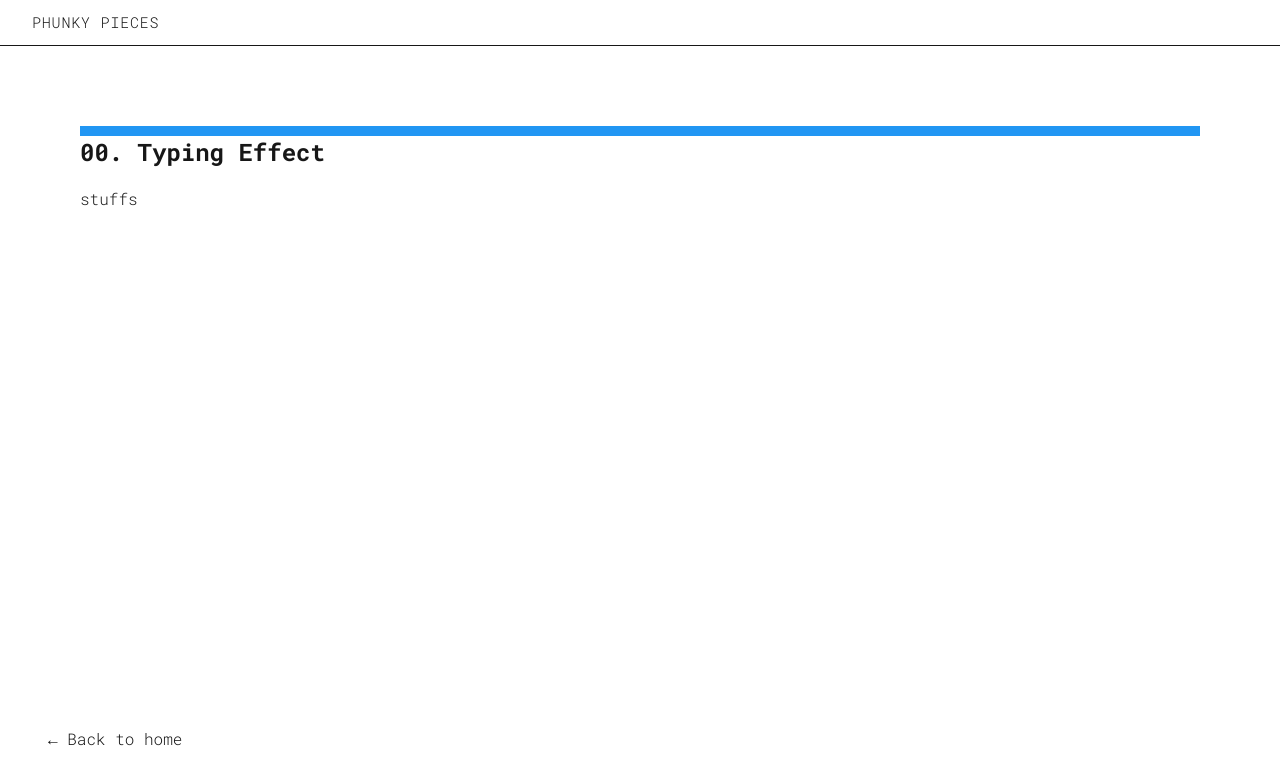
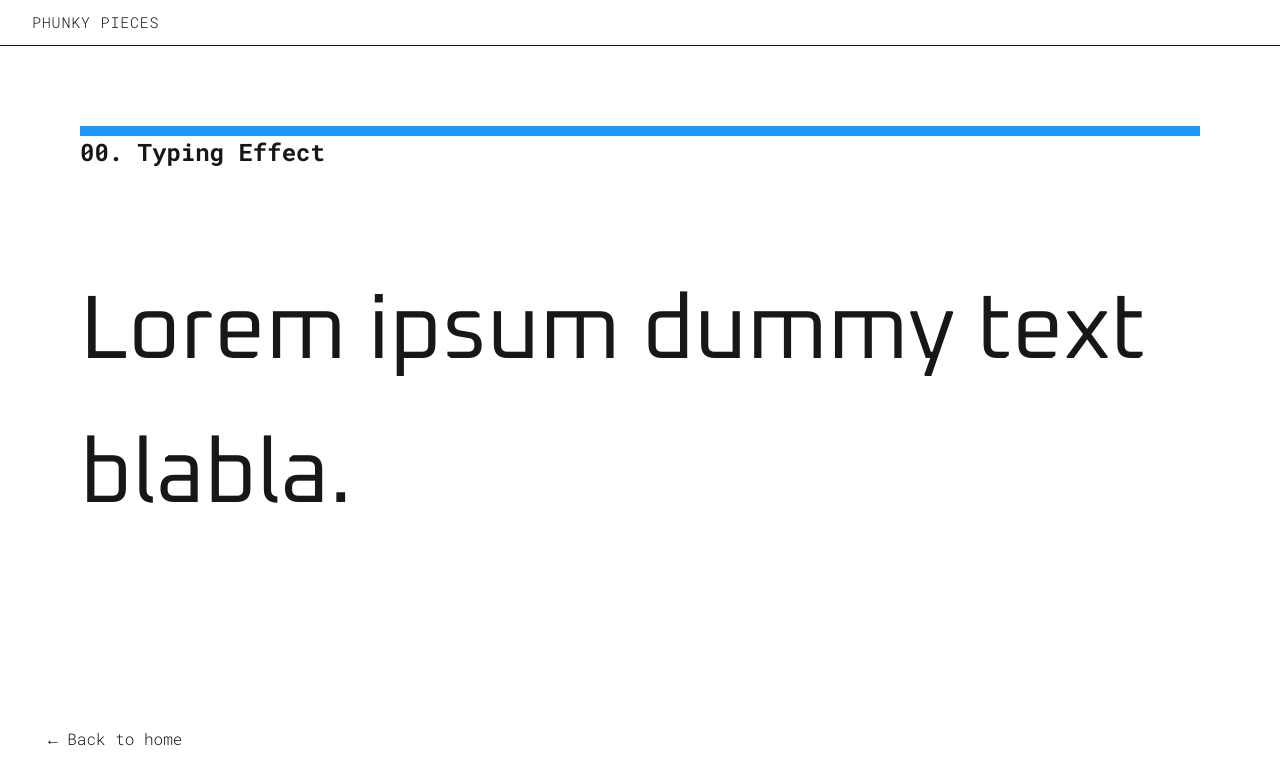
Before and after one commit to soportas/phunky-pieces, a Next.js app: page /pieces/00-typing-effect in a window 1280 px wide. Shown: the top 784 px of the page. Built offline with nearby package versions, Linux system fonts and the light colour scheme.

Commit message:
First pass typing effect

```diff
--- a/package.json
+++ b/package.json
@@ -6,6 +6,7 @@
     "start": "next start"
   },
   "dependencies": {
+    "@fontsource/oxanium": "^4.5.5",
     "@fontsource/roboto-mono": "^4.5.5",
     "classnames": "^2.3.1",
     "next": "latest",
--- a/pages/_app.tsx
+++ b/pages/_app.tsx
@@ -4,6 +4,8 @@ import "@fontsource/roboto-mono/300.css";
 import "@fontsource/roboto-mono/400.css";
 import "@fontsource/roboto-mono/600.css";
 import "@fontsource/roboto-mono/700.css";
+import "@fontsource/oxanium/400.css";
+
 import { AppProps } from "next/app";
 
 function App({ Component, pageProps }: AppProps) {
--- a/pages/pieces/00-typing-effect.js
+++ b/pages/pieces/00-typing-effect.js
@@ -1,10 +1,28 @@
 import Piece from "../../components/piece";
+import styles from "./00-typing-effect.module.css";
+import { useState, useEffect } from "react";
 
 export default function MyPiece() {
+  const typewriterText = "Lorem ipsum dummy text blabla.";
+  const speed = 30;
+
+  let [index, setIndex] = useState(0);
+
+  useEffect(() => {
+    const timer = setTimeout(() => {
+      if (index < typewriterText.length) {
+        document.getElementById("typing-effect-demo").innerHTML += typewriterText.charAt(index);
+        setIndex(index + 1);
+      }
+    }, speed);
+
+    return () => clearTimeout(timer);
+  }, [index, typewriterText, speed]);
+
   return (
     <Piece>
-      <div>
-        <p> stuffs</p>
+      <div className={styles.page}>
+        <p id="typing-effect-demo"></p>
       </div>
     </Piece>
   );
--- /dev/null
+++ b/pages/pieces/00-typing-effect.module.css
@@ -0,0 +1,4 @@
+.page {
+  font-family: "Oxanium", cursive;
+  font-size: 90px;
+}
```
Also changed, not shown: 1 other file (tests, documents, lock files or other folders).
